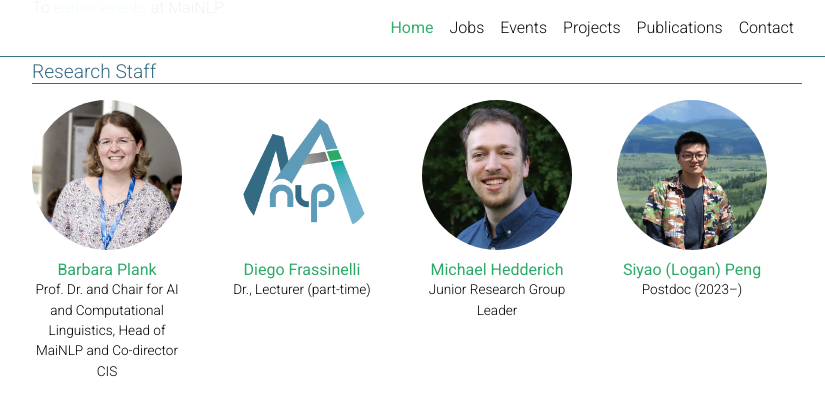
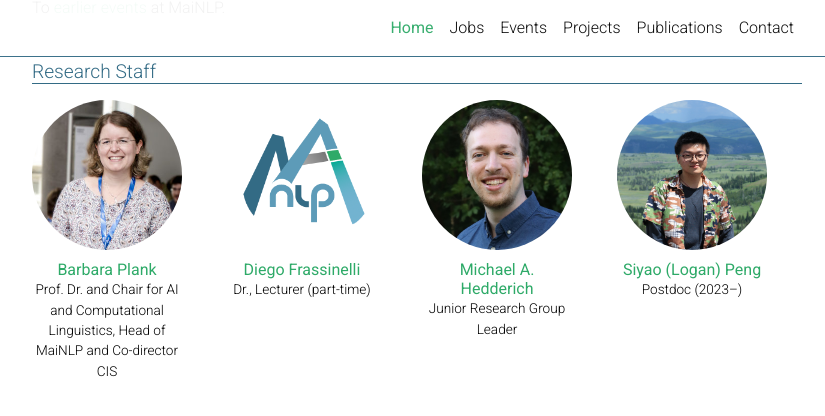
Before and after one commit to mainlp/mainlp.github.io, a Jekyll site: the page built from _pages/about.md, in a window 1280 px wide and 900 px high, scrolled down 580 px, cut to the strip 0-417 px from the top of the window. Shown: the whole strip, without its empty margins (223-1048 px from the left). Built offline with Jekyll 4.4.1, drawn with Linux system fonts in a browser that asks for light colours; full-size pictures stand in for the smaller copies a plugin makes; comment, search, counter and statistics services are not loaded; a style sheet for code colours, icons or effects is not loaded.

Commit message:
add initial

```diff
--- a/_pages/about.md
+++ b/_pages/about.md
@@ -26,7 +26,7 @@ staff:
       description: Dr., Lecturer (part-time)
       website: https://www.cis.uni-muenchen.de/personen/mitarbeiter/frassinelli/index.html
       picture: mainlp-logo-500.png
-    - name: Michael Hedderich
+    - name: Michael A. Hedderich
       description: Junior Research Group Leader
       website: https://www.michael-hedderich.de/
       picture: michael.jpg
```
